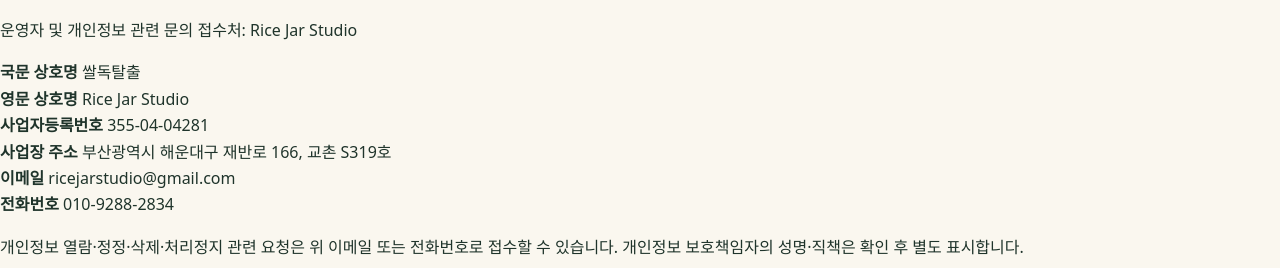
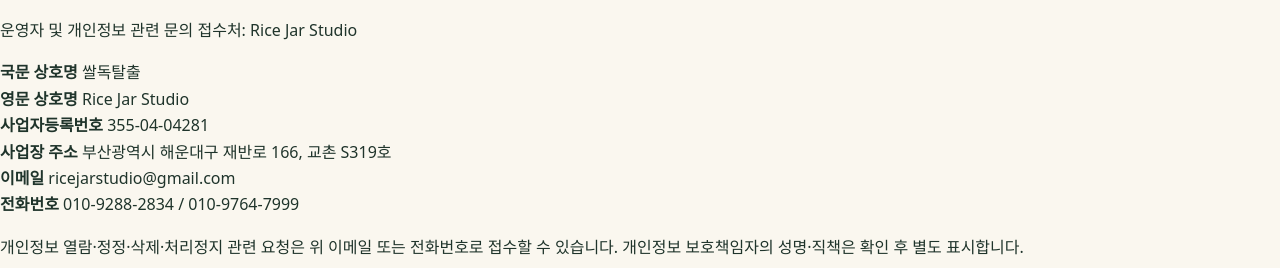
Before and after one commit to 9barcode/ricejarstudio-website, a plain HTML site: page public/privacy.html in a window 1280 px wide. Shown: the part 1675-1943 px from the top of the page. Drawn offline with Linux system fonts and the light colour scheme.

Commit message:
Add second studio contact number to public/privacy.html

```diff
--- a/public/privacy.html
+++ b/public/privacy.html
@@ -8,6 +8,6 @@
 <section id="automatic"><h2>4. 쿠키 및 자동수집 기술</h2><p>현재 공개된 홈페이지 소스에는 자체 로그인 쿠키, 맞춤형 광고 스크립트 및 별도 이용자 행동분석 스크립트가 포함되어 있지 않습니다. 다만 호스팅 제공자는 서비스 제공 및 보안을 위해 요청 정보, 쿠키 또는 유사 기술을 사용할 수 있습니다.</p><p>이용자는 브라우저 설정에서 쿠키를 차단하거나 삭제할 수 있으나, 일부 웹 기능에 영향을 줄 수 있습니다.</p></section>
 <section id="rights"><h2>5. 정보주체의 권리와 행사 방법</h2><p>이용자는 관련 법령에 따라 본인의 개인정보에 대해 열람, 정정·삭제, 처리정지 등 권리를 행사할 수 있습니다. 법정대리인 또는 적법하게 위임받은 대리인을 통한 요청도 가능합니다.</p><p>본 홈페이지에서 처리되는 개인정보에 관한 요청은 아래의 공식 문의처를 통해 접수하며, 본인 확인이 필요한 경우 필요한 최소한의 정보를 요청할 수 있습니다. 다른 법령에 따라 제한되는 경우 그 사유를 안내합니다.</p></section>
 <section id="safety"><h2>6. 개인정보의 안전성 확보 조치</h2><p>운영자는 업무상 필요에 따른 접근권한 관리, 인증정보 보호, 보안 업데이트 및 HTTPS를 통한 전송 보호 등 홈페이지 운영 환경에 적합한 조치를 수행하도록 관리합니다. 기술적 보호 수준은 호스팅 구성과 운영 환경에 따라 달라질 수 있습니다.</p></section>
-<section id="contact"><h2>7. 개인정보 보호 관련 문의 및 권리구제</h2><p>운영자 및 개인정보 관련 문의 접수처: Rice Jar Studio</p><p><strong>국문 상호명</strong> 쌀독탈출<br><strong>영문 상호명</strong> Rice Jar Studio<br><strong>사업자등록번호</strong> 355-04-04281<br><strong>사업장 주소</strong> 부산광역시 해운대구 재반로 166, 교촌 S319호<br><strong>이메일</strong> ricejarstudio@gmail.com<br><strong>전화번호</strong> 010-9288-2834</p><p>개인정보 열람·정정·삭제·처리정지 관련 요청은 위 이메일 또는 전화번호로 접수할 수 있습니다. 개인정보 보호책임자의 성명·직책은 확인 후 별도 표시합니다.</p><p>개인정보 침해에 대한 상담 또는 구제는 <a href="https://www.privacy.go.kr/" target="_blank" rel="noopener noreferrer">개인정보 포털</a>, 개인정보침해신고센터(국번 없이 118) 등 관계기관을 통해 신청할 수 있습니다.</p></section>
+<section id="contact"><h2>7. 개인정보 보호 관련 문의 및 권리구제</h2><p>운영자 및 개인정보 관련 문의 접수처: Rice Jar Studio</p><p><strong>국문 상호명</strong> 쌀독탈출<br><strong>영문 상호명</strong> Rice Jar Studio<br><strong>사업자등록번호</strong> 355-04-04281<br><strong>사업장 주소</strong> 부산광역시 해운대구 재반로 166, 교촌 S319호<br><strong>이메일</strong> ricejarstudio@gmail.com<br><strong>전화번호</strong> 010-9288-2834 / 010-9764-7999</p><p>개인정보 열람·정정·삭제·처리정지 관련 요청은 위 이메일 또는 전화번호로 접수할 수 있습니다. 개인정보 보호책임자의 성명·직책은 확인 후 별도 표시합니다.</p><p>개인정보 침해에 대한 상담 또는 구제는 <a href="https://www.privacy.go.kr/" target="_blank" rel="noopener noreferrer">개인정보 포털</a>, 개인정보침해신고센터(국번 없이 118) 등 관계기관을 통해 신청할 수 있습니다.</p></section>
 <section id="updates"><h2>8. 개인정보처리방침의 변경</h2><p>법령, 홈페이지 기능 또는 처리 현황이 변경되면 시행일과 변경 사항을 이 페이지에 게시합니다. 중요한 변경사항은 적용 전에 이용자가 확인할 수 있도록 안내하겠습니다.</p><p><strong>시행일: 2026년 11월 17일</strong></p></section>
 <div class="legal-banner">운영 준비 정보: 개인정보 보호책임자의 성명·직책, 문의 보존기간, Cloudflare의 실제 처리 설정을 확인해 확정해야 합니다. 본 페이지는 홈페이지를 기준으로 작성되었으며, 개별 게임의 개인정보처리방침을 대체하지 않습니다.</div></main><footer><div><strong>쌀독탈출 · Rice Jar Studio</strong><div class="muted">© 2026 Rice Jar Studio</div></div><div><a href="/">홈</a><a href="/privacy.html">개인정보처리방침</a><a href="/terms.html">이용약관</a></div></footer></body></html>
```
